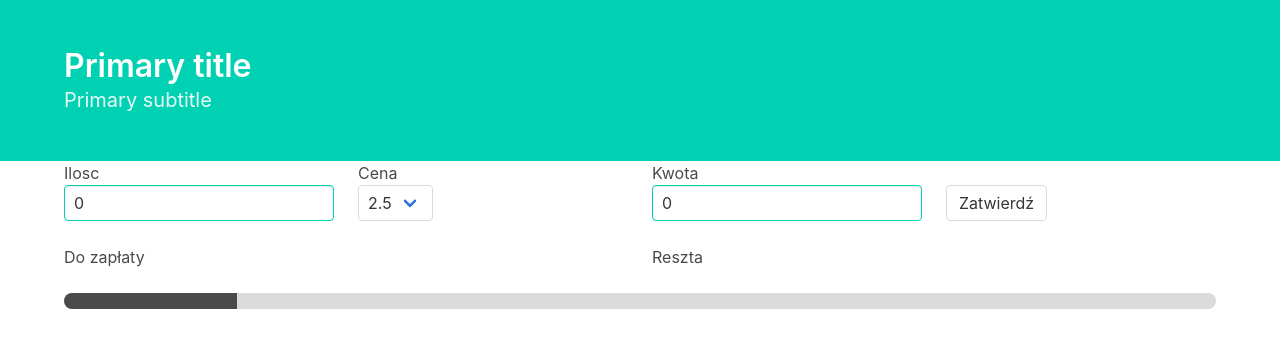
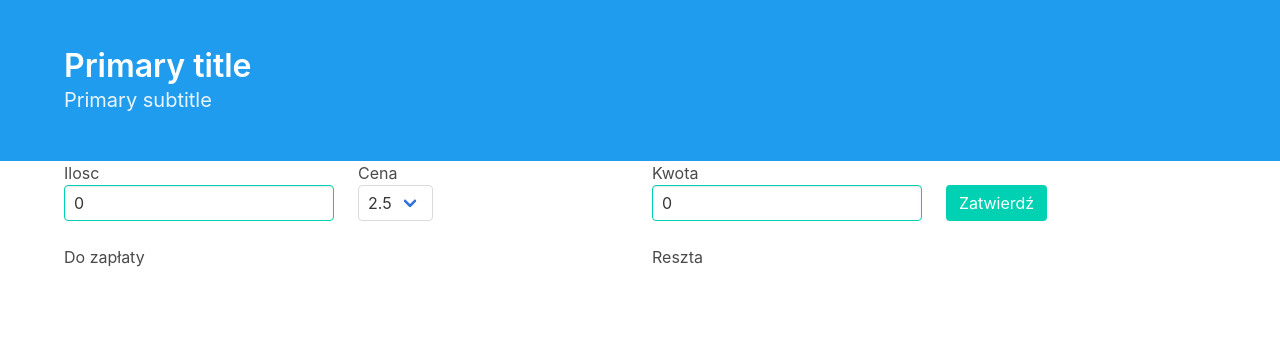
Before and after one commit to MichalStabrawa/biletomatJs, a plain HTML site: page index.html in a window 1280 px wide. Drawn offline with nearby package versions, Linux system fonts and the light colour scheme.

Commit message:
changes btn & header background

```diff
--- a/index.html
+++ b/index.html
@@ -9,14 +9,14 @@
       rel="stylesheet"
       href="https://cdnjs.cloudflare.com/ajax/libs/bulma/0.7.4/css/bulma.min.css"
     />
-    <link rel="stylesheet" href="style.css">
+    <link rel="stylesheet" href="style.css" />
     <script
       defer
       src="https://use.fontawesome.com/releases/v5.3.1/js/all.js"
     ></script>
   </head>
   <body>
-    <section class="hero is-primary">
+    <section class="hero is-info">
       <div class="hero-body">
         <div class="container">
           <h1 class="title">
@@ -29,9 +29,6 @@
       </div>
     </section>
     <div class="container">
-
-
-
       <div class="columns">
         <div class="column">
           <label for="">Ilosc</label>
@@ -59,7 +56,7 @@
           />
         </div>
         <div class="column btn-column">
-            <a class="button">Zatwierdź</a>
+          <a class="button is-primary">Zatwierdź</a>
         </div>
       </div>
 
@@ -69,8 +66,6 @@
         </div>
         <div class="column" id="reszta">Reszta</div>
       </div>
-
-      <progress class="progress" value="15" max="100">15%</progress>
     </div>
     <script src="main.js"></script>
   </body>
```
